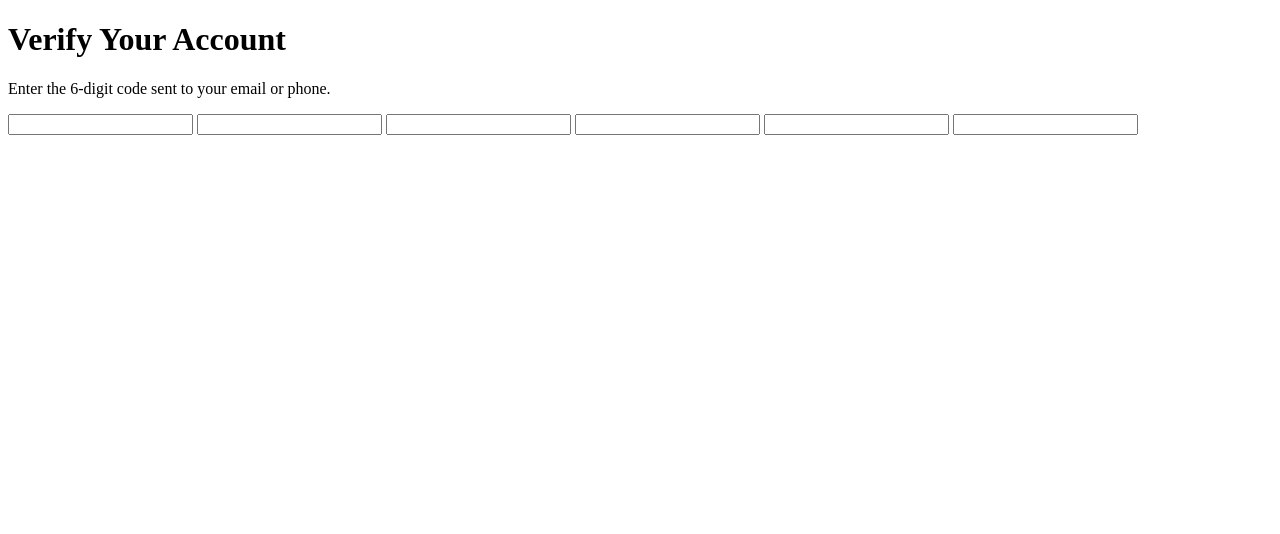
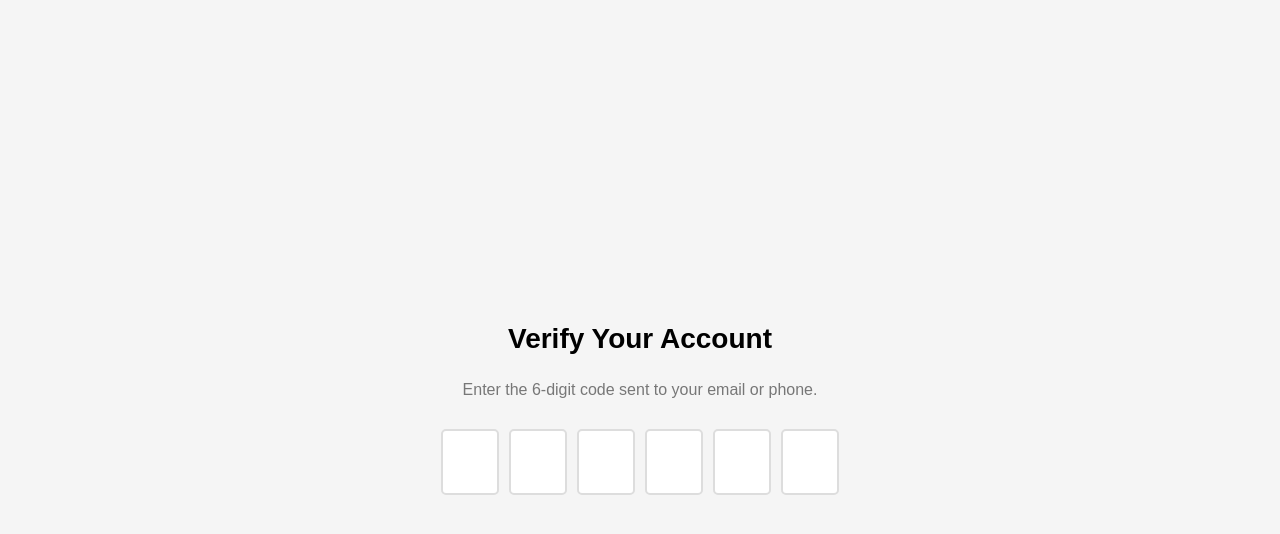
Before and after one commit to acciojob/OTP-VijayaboopathiE, a website: page main.html in a window 1280 px wide. Drawn offline with Linux system fonts and the light colour scheme.

Commit message:
created a submission

```diff
--- a/main.html
+++ b/main.html
@@ -3,13 +3,27 @@
 <html>
 
 <head>
-	<link rel="stylesheet" href="styles.css">
+    <link rel="stylesheet" href="styles.css">
 </head>
 
 <body>
-	<!-- the entire body must be written by student -->
-    <script type="text/javascript" src="./script.js">
-</script>
+
+    <h1 id="verification_heading">Verify Your Account</h1>
+
+    <p id="verification_subtext">
+        Enter the 6-digit code sent to your email or phone.
+    </p>
+
+    <div class="code-container">
+        <input type="text" class="code" maxlength="1" inputmode="numeric">
+        <input type="text" class="code" maxlength="1" inputmode="numeric">
+        <input type="text" class="code" maxlength="1" inputmode="numeric">
+        <input type="text" class="code" maxlength="1" inputmode="numeric">
+        <input type="text" class="code" maxlength="1" inputmode="numeric">
+        <input type="text" class="code" maxlength="1" inputmode="numeric">
+    </div>
+
+    <script type="text/javascript" src="./script.js"></script>
 
 </body>
 
--- a/script.js
+++ b/script.js
@@ -1,23 +1,3 @@
-//your JS code here. If required.
-const body = document.body;
-
-body.innerHTML = `
-    <h1 id="verification_heading">Verify Your Account</h1>
-
-    <p id="verification_subtext">
-        Enter the 6-digit code sent to your email or phone.
-    </p>
-
-    <div class="code-container">
-        <input type="text" class="code" maxlength="1" inputmode="numeric">
-        <input type="text" class="code" maxlength="1" inputmode="numeric">
-        <input type="text" class="code" maxlength="1" inputmode="numeric">
-        <input type="text" class="code" maxlength="1" inputmode="numeric">
-        <input type="text" class="code" maxlength="1" inputmode="numeric">
-        <input type="text" class="code" maxlength="1" inputmode="numeric">
-    </div>
-`;
-
 const inputs = document.querySelectorAll(".code");
 
 inputs.forEach((input, index) => {
@@ -30,11 +10,11 @@ inputs.forEach((input, index) => {
 
     input.addEventListener("keydown", function (event) {
         if (event.key === "Backspace") {
-
             if (input.value === "" && index > 0) {
+                inputs[index - 1].value = "";
                 inputs[index - 1].focus();
-                inputs[index - 1].value = "";
             }
         }
     });
+
 });
--- a/styles.css
+++ b/styles.css
@@ -1 +1,40 @@
 /*  your css code here. If applicable */
+body {
+    font-family: Arial, sans-serif;
+    background-color: #f5f5f5;
+    display: flex;
+    flex-direction: column;
+    align-items: center;
+    justify-content: center;
+    min-height: 100vh;
+    margin: 0;
+}
+
+#verification_heading {
+    font-size: 28px;
+    margin-bottom: 10px;
+}
+
+#verification_subtext {
+    color: #777;
+    margin-bottom: 30px;
+}
+
+.code-container {
+    display: flex;
+    gap: 10px;
+}
+
+.code {
+    width: 50px;
+    height: 60px;
+    font-size: 30px;
+    text-align: center;
+    border: 2px solid #ddd;
+    border-radius: 5px;
+    outline: none;
+}
+
+.code:focus {
+    border-color: #3498db;
+}
```
